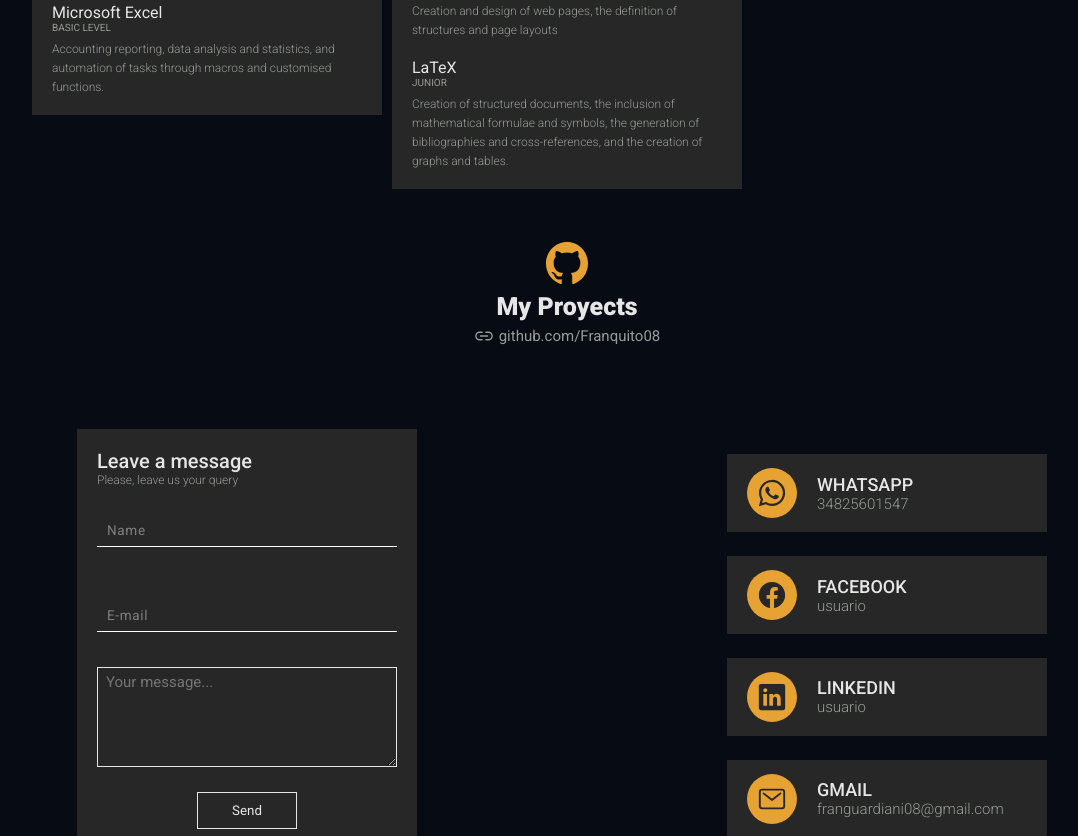
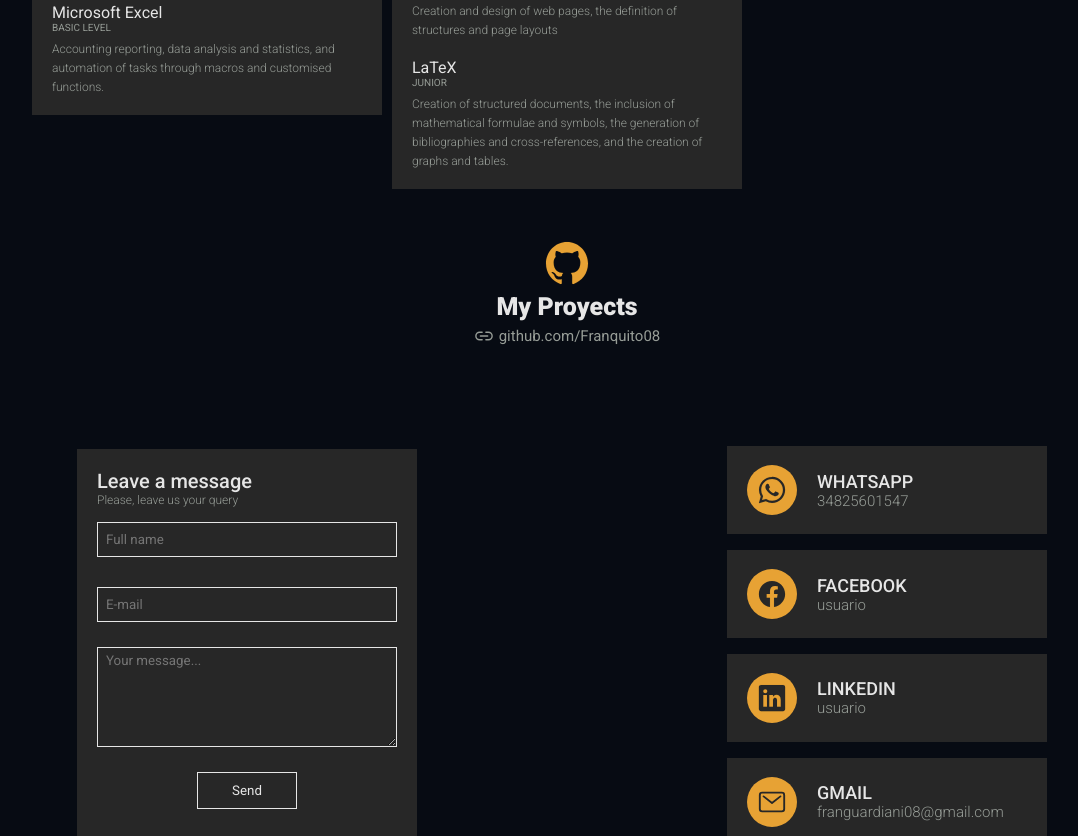
Before and after one commit to Daiana404/Portafolio-Franco-Guardiani, a plain HTML site: page index.html in a window 1280 px wide. Shown: the part 1964-2800 px from the top of the page, without its empty margins (73-1151 px from the left). Drawn offline with nearby package versions, Linux system fonts and the light colour scheme.

Commit message:
Version preliminar a entregar

```diff
--- a/css/style.css
+++ b/css/style.css
@@ -24,6 +24,7 @@
 
 body {
     background-color: gray;
+    background-color: var(--clr-2);
 }
 
 html {
@@ -86,7 +87,6 @@ nav ul li a:hover {
 
 .hero {
     height: 100vh;
-    background-color: var(--clr-2);
     display: flex;
     justify-content: space-evenly;
     align-items: center;
@@ -161,9 +161,12 @@ nav ul li a:hover {
     justify-content: space-evenly;
     align-items: center;
     height: 80vh;
-    background-color: var(--clr-2);
 }
-
+.about-logo-img{
+    height: 40%;
+    width: 60%;
+    margin-left: 20%;
+}
 .about-information{
     max-width: 450px;
 }
@@ -207,7 +210,6 @@ nav ul li a:hover {
     justify-content: center;
     align-items: center;
     min-height: 100vh;
-    background-color: var(--clr-2);
 }
 
 .skills h2{
@@ -309,7 +311,7 @@ input:-webkit-autofill:hover,
 input:-webkit-autofill:focus,
 input:-webkit-autofill:active {
     transition: background-color 5000s ease-in-out 0s;
-    -webkit-text-fill-color: var(--clr-6) !important;
+    -webkit-text-fill-color: white !important;
 }
 
 .contact {
@@ -317,7 +319,6 @@ input:-webkit-autofill:active {
     justify-content: space-between;
     align-items: center;
     height: 60vh;
-    background-color: var(--clr-2);
     /* Si no utilizo content-box, el padding se hace hacia adentro y no hacia afuera, que es lo que busco */
     box-sizing: content-box;
     padding: 60px 0;
@@ -345,8 +346,8 @@ input:-webkit-autofill:active {
     background-color: transparent;
     height: 35px;
     width: 100%;
-    /* margin: 15px 0; */
-    /* border: solid 1px; */
+    margin: 15px 0;
+    border: solid 1px;
     padding: 0 8px;
 
 }
@@ -378,64 +379,11 @@ input:-webkit-autofill:active {
     height: 60px;
     padding: 5px 8px;
 
-    font-size: 15px;
     /* Lo siguiente es para que no se pueda cambiar el tamaño del textarea, si querés podes agregar un resize: none y entonces no se puede modificar ni vertical ni horizontalmente. Ahí puse que se pueda modificar el tamaño vertical por ejemplo */
     resize: vertical;
     max-height: 200px;
     min-height: 100px;
 }
-/* %%%%%%%%%%%%%%%%%%%%% Esto solo modifica los input, otro estilo, se puede eliminar %%%%%%%%%%%%%%%%%%%%%% */
-.input-box{
-    width: 100%;
-    margin: 25px 0;
-    position: relative;
-}
-
-.input-box input{
-    font-weight: 500;
-    position: relative;
-    padding: 15px 10px;
-    background-color: transparent;
-    color: var(--clr-6);
-    z-index: 2;
-    font-size: .85rem;
-    outline: none;
-}
-.input-box span{
-    position: absolute;
-    left: 0;
-    color: gray;
-    font-size: .85rem;
-    transition: .5s;
-    pointer-events: none;
-    padding: 10px;
-    z-index: 3;
-    letter-spacing: .04rem;
-}
-.input-box input:valid ~ span,
-.input-box input:focus ~ span{
-    color: white;
-    transform: translateY(-28px);
-    font-size: .7rem;
-}
-.input-box i{
-    position: absolute;
-    left: 0;
-    bottom: 0;
-    background: white;
-    height: 1px;
-    width: 100%;
-    overflow: hidden;
-    pointer-events: none;
-    transition: .5s;
-    border-radius: 5px;
-}
-.input-box input:valid ~ i,
-.input-box input:focus ~ i{
-    height: 40px;
-}
-
-/* %%%%%%%%%%%%%%%%%%%%%%%%%%%%%%%%%%%%%%% */
 
 #button-send{
     width: 100px;
@@ -474,7 +422,8 @@ input:-webkit-autofill:active {
     background-color: var(--clr-6);
     width: 50%;
     height: 18%;
-    padding: 10px 0 ;
+    padding: 5px 0 ;
+    box-sizing: content-box;
 }
 
 .detail h4{
@@ -502,7 +451,6 @@ input:-webkit-autofill:active {
 /* +************************************************************************************** */
 footer{
     border-top: solid 1px rgba(128, 128, 128, 0.288);
-    background-color: var(--clr-2);
     font-size: 12px;
     font-weight: 400;
     padding: 20px;
--- a/index.html
+++ b/index.html
@@ -41,7 +41,7 @@
         </section>
 
         <section class="about" id="about">
-            <div class="about-logo">aca un loguito lo hacemos flex para que aparezcan uno al lado del otro</div>
+            <div class="about-logo"><img src="Imagenes/logomundo-removebg-preview.png" class="about-logo-img" alt=""></div>
             <div class="about-information">
                 <h2>about me</h2>
                 <p>
@@ -153,17 +153,14 @@
                     <h3>Leave a message</h3>
                     <p>Please, leave us your query</p>
                     <div class="input-box">
-                        <input type="name" id="name" required="required">
-                        <span>Name</span>
-                        <i></i>
+                        <input type="name" id="name" placeholder="Full name" required>
                     </div>
                     <div class="input-box">
-                        <input type="email" id="email" required="required">
-                        <span>E-mail</span>
-                        <i></i>
+                        <input type="email" id="email" placeholder="E-mail">
                     </div>
-                    <textarea name="user-message" id="msg" cols="20" rows="10" required="required" placeholder="Your message..."></textarea>
-                    <input class="send" type="button" value="Send" id="button-send" onclick="guardarDatos()" >
+                    <textarea name="user-message" id="msg" cols="20" rows="10" required placeholder="Your message..."></textarea>
+                    <input class="send" type="button" value="Send" id="button-send" onclick="obtenerDatos()" >
+                    <!--  -->
                 </form>
             </div>
             <div class="contact-socialmedia">
--- a/informacion.js
+++ b/informacion.js
@@ -1,28 +1,57 @@
-function guardarDatos(){
+function obtenerDatos() {
+
+    const email = document.getElementById('email').value;
     const nombre = document.getElementById('name').value;
-    const email = document.getElementById('email').value;
     const msg = document.getElementById('msg').value;
 
-    if(nombre==""){
-        alert("Debe escribir su nombre");
-        document.getElementById('name').focus();
-    }
-    if(email==""){
-        alert("Debe escribir su email");
-        document.getElementById('email').focus();
-    }
-    if(msg==""){
-        alert("Por favor dejanos un mensaje :)");
-        document.getElementById('msg').focus();
+    if (nombre.length == 0) {
+        alert("Please enter your name");
+        return;
     }
 
+    if (email.length ==0) {
+        alert('An email address is expected');
+        return;
+    }
+
+    if (msg.length == 0) {
+        alert('Please enter your message');
+        return;
+    }
+
+
+
+    alert("The information was saved correctly. Good morning " + nombre);
     limpiar();
 
+}
 
-}
+
+
 
 function limpiar(){
     document.getElementById('name').value="";
     document.getElementById('email').value="";
     document.getElementById('msg').value="";
 }
+
+
+/* const email = document.getElementById('email').value;
+
+email.addEventListener("input", function(event){
+    if(email.validity.typeMismatch){
+        email.setCustomValidity("Se espera un email");
+    }else{
+        email.setCustomValidity("");
+    }
+});
+
+const name = document.getElementById('name').value;
+
+name.addEventListener("input", function(event){
+    if(name.validity.valueMissing){
+        name.setCustomValidity("Se espera un name");
+    }else{
+        name.setCustomValidity("");
+    }
+}); */
```
Also changed, not shown: Imagenes/logomundo-removebg-preview.png (added), 1 other file.
